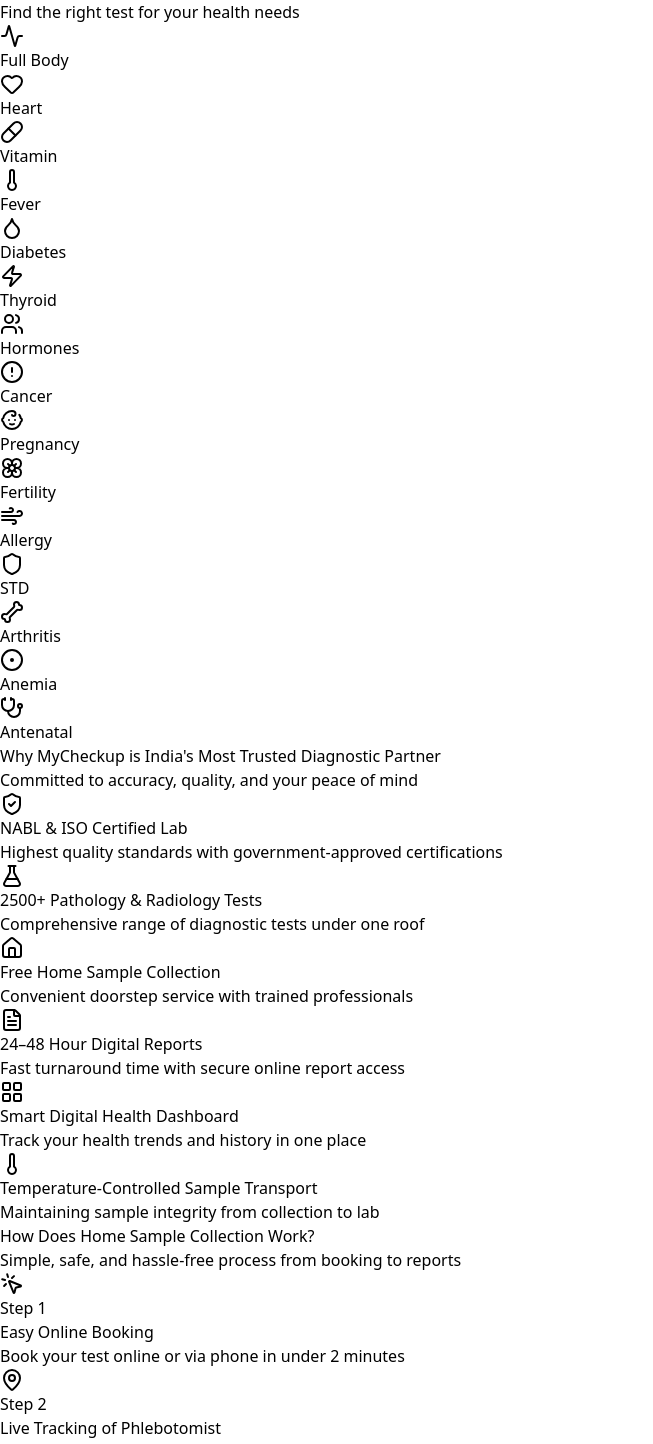
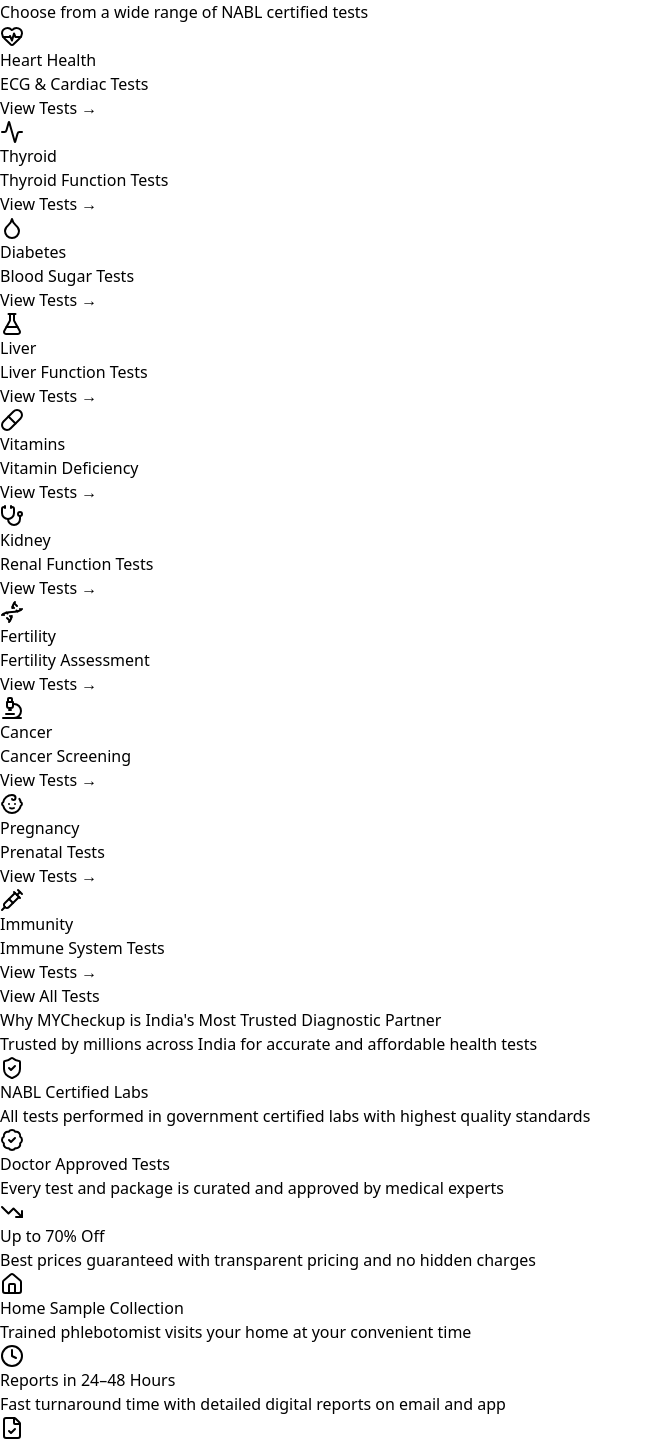
Before and after one commit to Sankalp-Space/mycheckupnew, a React (Vite) app: page / in a window 1280 px wide. Shown: the part 1868-3312 px from the top of the page, without its empty margins (0-653 px from the left). Built offline with nearby package versions, Linux system fonts and the light colour scheme.

Commit message:
why my checkup

```diff
--- a/src/components/DiagnosticCategories.jsx
+++ b/src/components/DiagnosticCategories.jsx
@@ -1,71 +1,125 @@
 import {
+  HeartPulse,
   Activity,
-  Heart,
+  Droplet,
+  FlaskConical,
   Pill,
-  Thermometer,
-  Droplet,
-  Zap,
-  Users,
-  AlertCircle,
+  Stethoscope,
+  Microscope,
   Baby,
-  Flower,
-  Wind,
-  Shield,
-  Bone,
-  CircleDot,
-  Stethoscope,
+  Syringe,
+  Dna
 } from "lucide-react";
 
 const categories = [
-  { name: "Full Body", icon: Activity },
-  { name: "Heart", icon: Heart },
-  { name: "Vitamin", icon: Pill },
-  { name: "Fever", icon: Thermometer },
-  { name: "Diabetes", icon: Droplet },
-  { name: "Thyroid", icon: Zap },
-  { name: "Hormones", icon: Users },
-  { name: "Cancer", icon: AlertCircle },
-  { name: "Pregnancy", icon: Baby },
-  { name: "Fertility", icon: Flower },
-  { name: "Allergy", icon: Wind },
-  { name: "STD", icon: Shield },
-  { name: "Arthritis", icon: Bone },
-  { name: "Anemia", icon: CircleDot },
-  { name: "Antenatal", icon: Stethoscope },
+  {
+    title: "Heart Health",
+    subtitle: "ECG & Cardiac Tests",
+    icon: HeartPulse,
+  },
+  {
+    title: "Thyroid",
+    subtitle: "Thyroid Function Tests",
+    icon: Activity,
+  },
+  {
+    title: "Diabetes",
+    subtitle: "Blood Sugar Tests",
+    icon: Droplet,
+  },
+  {
+    title: "Liver",
+    subtitle: "Liver Function Tests",
+    icon: FlaskConical,
+  },
+  {
+    title: "Vitamins",
+    subtitle: "Vitamin Deficiency",
+    icon: Pill,
+  },
+  {
+    title: "Kidney",
+    subtitle: "Renal Function Tests",
+    icon: Stethoscope,
+  },
+  {
+    title: "Fertility",
+    subtitle: "Fertility Assessment",
+    icon: Dna,
+  },
+  {
+    title: "Cancer",
+    subtitle: "Cancer Screening",
+    icon: Microscope,
+  },
+  {
+    title: "Pregnancy",
+    subtitle: "Prenatal Tests",
+    icon: Baby,
+  },
+  {
+    title: "Immunity",
+    subtitle: "Immune System Tests",
+    icon: Syringe,
+  },
 ];
 
 export default function DiagnosticCategories() {
   return (
-    <section className="bg-[#EEF7FF] py-16">
-      <div className="max-w-7xl mx-auto px-4">
-        {/* Heading */}
-        <div className="text-center mb-12">
-          <h2 className="text-3xl font-bold text-gray-900">
-            Explore 2500+ Diagnostic Tests & Checkup Packages
-          </h2>
-          <p className="text-gray-600 mt-2">
-            Find the right test for your health needs
-          </p>
-        </div>
+    <section className="py-20 bg-white">
+      <div className="max-w-7xl mx-auto px-6 text-center">
+        <h2 className="text-3xl font-semibold text-gray-800">
+          Explore 2500+ Diagnostic Tests & Checkup Packages
+        </h2>
+        <p className="mt-2 text-gray-500">
+          Choose from a wide range of NABL certified tests
+        </p>
 
-        {/* Grid */}
-        <div className="grid grid-cols-2 sm:grid-cols-3 md:grid-cols-4 lg:grid-cols-5 gap-6">
-          {categories.map((item, index) => {
+        <div className="mt-12 grid grid-cols-2 md:grid-cols-3 lg:grid-cols-5 gap-6">
+          {categories.map((item, idx) => {
             const Icon = item.icon;
+
             return (
               <div
-                key={index}
-                className="bg-white rounded-2xl h-[170px] flex flex-col items-center justify-center shadow-sm hover:shadow-lg hover:scale-105 hover:bg-gray-50 transition-all duration-300"
+                key={idx}
+                className={`group cursor-pointer rounded-2xl border
+                border-gray-200 bg-white p-8 text-center
+                transition-all duration-300
+                hover:scale-[1.04]
+                hover:border-[#4B2E4B]
+                hover:bg-[#D8BFD8]/30`}
               >
-                <div className="w-14 h-14 rounded-full bg-[#E9F4FF] flex items-center justify-center mb-4">
-                  <Icon className="w-6 h-6 text-blue-600" />
-                </div>
-                <p className="font-semibold text-gray-900">
-                  {item.name}
+                <Icon
+                  fill="none"
+                  className="mx-auto mb-4 h-8 w-8 text-gray-700
+                  transition-colors duration-300
+                  group-hover:text-[#4B2E4B] group-hover:fill-[#4B2E4B]"
+                />
+
+                <h3 className="font-semibold text-gray-800">
+                  {item.title}
+                </h3>
+
+                <p className="mt-1 text-sm text-gray-500">
+                  {item.subtitle}
                 </p>
+
+                <span
+                  className="mt-4 inline-block text-sm font-medium text-[#4B2E4B]
+                  opacity-0 transition-opacity duration-300
+                  group-hover:opacity-100"
+                >
+                  View Tests →
+                </span>
               </div>
             );
           })}
+        </div>
+
+        <div className="mt-12 text-center">
+          <button className="bg-[#4B2E4B] text-white px-8 py-3 rounded-lg font-semibold hover:bg-[#3a2337] transition-colors duration-300">
+            View All Tests
+          </button>
         </div>
       </div>
     </section>
--- a/src/components/WhyMyCheckup.jsx
+++ b/src/components/WhyMyCheckup.jsx
@@ -1,79 +1,76 @@
-import React from "react";
-import { motion } from "framer-motion";
 import {
   ShieldCheck,
-  FlaskConical,
+  BadgeCheck,
+  TrendingDown,
   Home,
-  FileText,
-  LayoutGrid,
-  Thermometer,
+  Clock,
+  FileCheck,
 } from "lucide-react";
 
 const features = [
   {
-    title: "NABL & ISO Certified Lab",
-    desc: "Highest quality standards with government-approved certifications",
+    title: "NABL Certified Labs",
+    desc: "All tests performed in government certified labs with highest quality standards",
     icon: ShieldCheck,
   },
   {
-    title: "2500+ Pathology & Radiology Tests",
-    desc: "Comprehensive range of diagnostic tests under one roof",
-    icon: FlaskConical,
+    title: "Doctor Approved Tests",
+    desc: "Every test and package is curated and approved by medical experts",
+    icon: BadgeCheck,
   },
   {
-    title: "Free Home Sample Collection",
-    desc: "Convenient doorstep service with trained professionals",
+    title: "Up to 70% Off",
+    desc: "Best prices guaranteed with transparent pricing and no hidden charges",
+    icon: TrendingDown,
+  },
+  {
+    title: "Home Sample Collection",
+    desc: "Trained phlebotomist visits your home at your convenient time",
     icon: Home,
   },
   {
-    title: "24–48 Hour Digital Reports",
-    desc: "Fast turnaround time with secure online report access",
-    icon: FileText,
+    title: "Reports in 24–48 Hours",
+    desc: "Fast turnaround time with detailed digital reports on email and app",
+    icon: Clock,
   },
   {
-    title: "Smart Digital Health Dashboard",
-    desc: "Track your health trends and history in one place",
-    icon: LayoutGrid,
-  },
-  {
-    title: "Temperature-Controlled Sample Transport",
-    desc: "Maintaining sample integrity from collection to lab",
-    icon: Thermometer,
+    title: "Quality Assurance",
+    desc: "Double-checked reports with free doctor consultation on results",
+    icon: FileCheck,
   },
 ];
 
 export default function WhyMyCheckup() {
   return (
-    <section className="py-16 bg-white">
-      <div className="max-w-7xl mx-auto px-4">
+    <section className="bg-[#D8BFD8] py-16">
+      <div className="max-w-7xl mx-auto px-6">
         {/* Heading */}
-        <div className="text-center mb-14">
-          <h2 className="text-3xl font-bold text-gray-900">
-            Why MyCheckup is India's Most Trusted Diagnostic Partner
-          </h2>
-          <p className="text-gray-600 mt-2">
-            Committed to accuracy, quality, and your peace of mind
-          </p>
-        </div>
+        <h2 className="text-3xl md:text-4xl font-semibold text-center text-gray-800">
+          Why MYCheckup is India's Most Trusted Diagnostic Partner
+        </h2>
+        <p className="mt-3 text-center text-gray-600">
+          Trusted by millions across India for accurate and affordable health tests
+        </p>
 
         {/* Cards */}
-        <div className="grid grid-cols-1 sm:grid-cols-2 lg:grid-cols-3 gap-8">
+        <div className="mt-12 grid grid-cols-1 sm:grid-cols-2 lg:grid-cols-3 gap-8">
           {features.map((item, index) => {
             const Icon = item.icon;
             return (
               <div
                 key={index}
-                className="bg-[#EEF7FF] rounded-2xl p-8"
+                className="bg-white rounded-xl border border-gray-200 p-6 shadow-sm cursor-pointer border-2 border-transparent transition-all duration-300 hover:border-[#4B2E4B]"
               >
-                <div className="w-14 h-14 rounded-xl bg-blue-600 flex items-center justify-center mb-6">
-                  <Icon className="w-7 h-7 text-white" />
+                {/* Icon */}
+                <div className="w-12 h-12 rounded-lg bg-[#4B2E4B] flex items-center justify-center mb-4">
+                  <Icon className="w-6 h-6 text-white" />
                 </div>
 
-                <h3 className="text-lg font-semibold text-gray-900 mb-2">
+                {/* Text */}
+                <h3 className="text-lg font-semibold text-gray-900">
                   {item.title}
                 </h3>
-
-                <p className="text-gray-600 leading-relaxed">
+                <p className="mt-2 text-sm text-gray-600 leading-relaxed">
                   {item.desc}
                 </p>
               </div>
```
